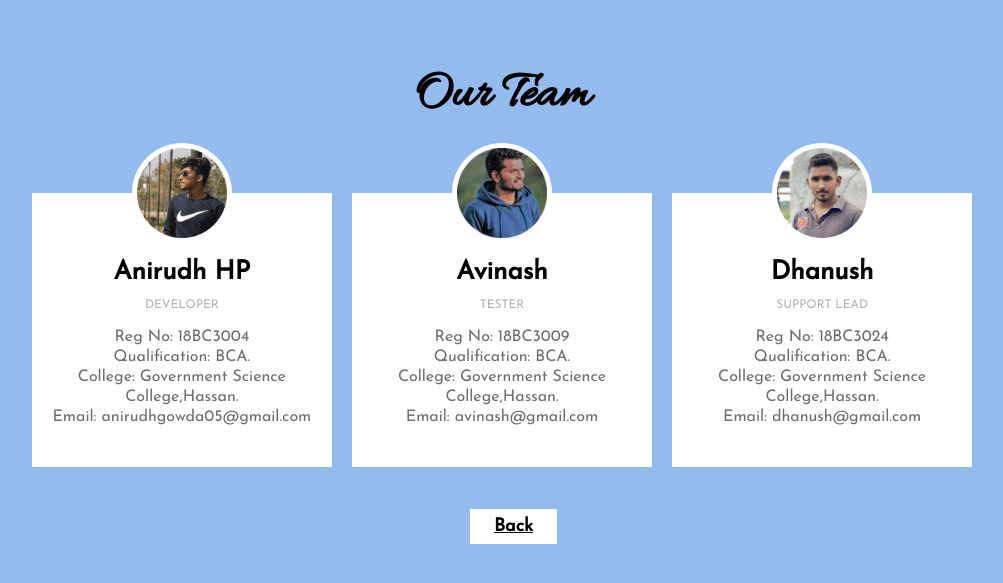
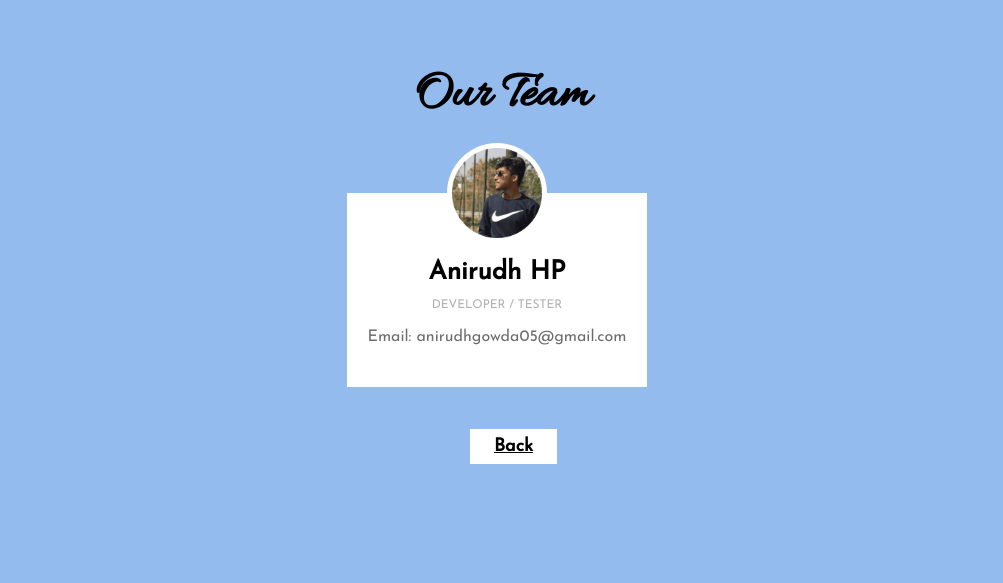
Before and after one commit to anirudh-gowda/Motospares, a PHP site: page /aboutus/aboutus.php in a window 1280 px wide. Shown: the part 101-684 px from the top of the page, without its empty margins (138-1141 px from the left). Run offline with PHP 8.4, Linux system fonts and the light colour scheme.

Commit message:
new update in adoutus

```diff
--- a/aboutus/aboutus.php
+++ b/aboutus/aboutus.php
@@ -20,25 +20,10 @@
         <img src="../images/team1.png" alt="image">
       </div>
       <h3>Anirudh HP</h3>
-      <p class="role">developer</p>
-      <p>Reg No: 18BC3004</br>Qualification: BCA.</br>College: Government Science College,Hassan.</br>Email: anirudhgowda05@gmail.com</p></br>
+      <p class="role">developer / Tester</p>
+      <p>Email: anirudhgowda05@gmail.com</p></br>
     </div>&nbsp;&nbsp;
-    <div class="team_member">
-      <div class="team_img">
-        <img src="../images/team2.png" alt="image">
-      </div>
-      <h3>Avinash</h3>
-      <p class="role">Tester</p>
-      <p>Reg No: 18BC3009</br>Qualification: BCA.</br>College: Government Science College,Hassan.</br>Email: avinash@gmail.com</p></br>
-    </div>&nbsp;&nbsp;
-    <div class="team_member">
-      <div class="team_img">
-        <img src="../images/team3.png" alt="image">
-      </div>
-      <h3>Dhanush</h3>
-      <p class="role">Support Lead</p>
-      <p>Reg No: 18BC3024</br>Qualification: BCA.</br>College: Government Science College,Hassan.</br>Email: dhanush@gmail.com</p></br>
-    </div>
+
   </div>
 </div>
 <a href="../login/index2.php" class="btn">Back</a>
```
